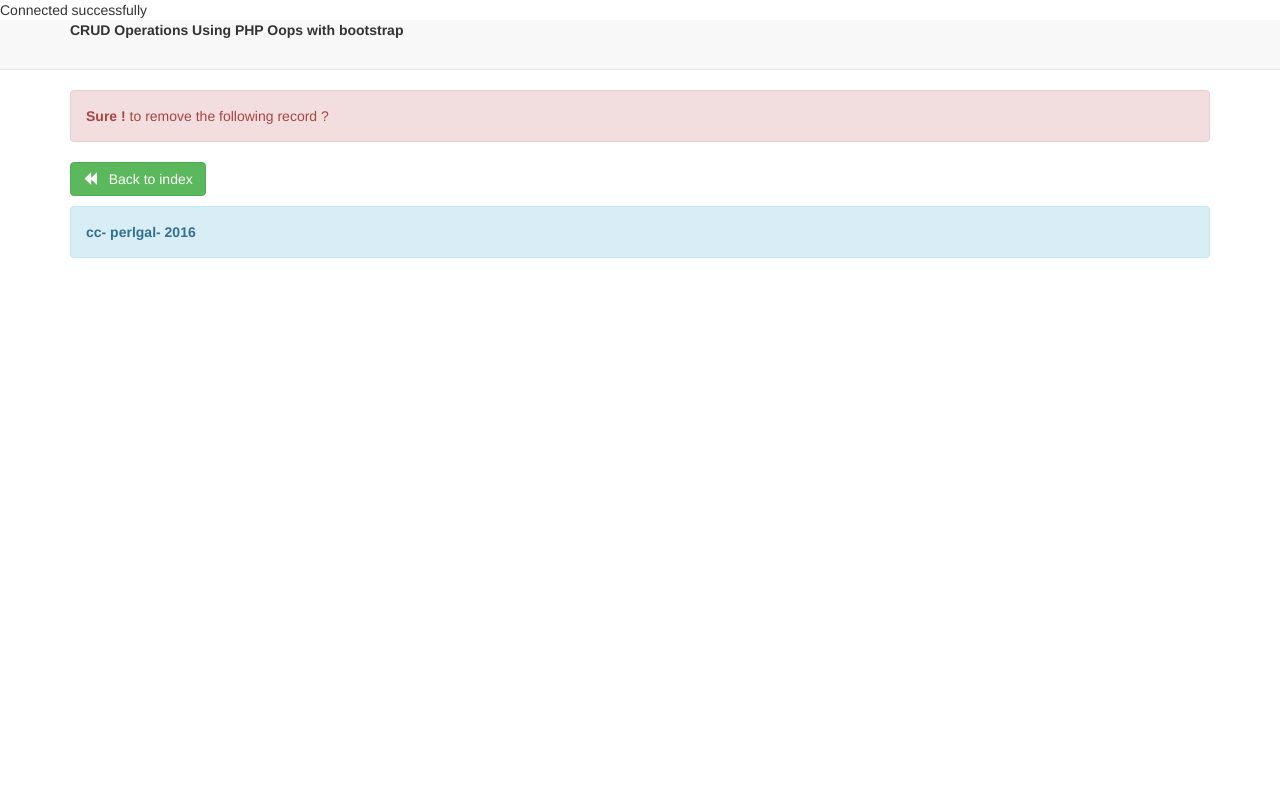
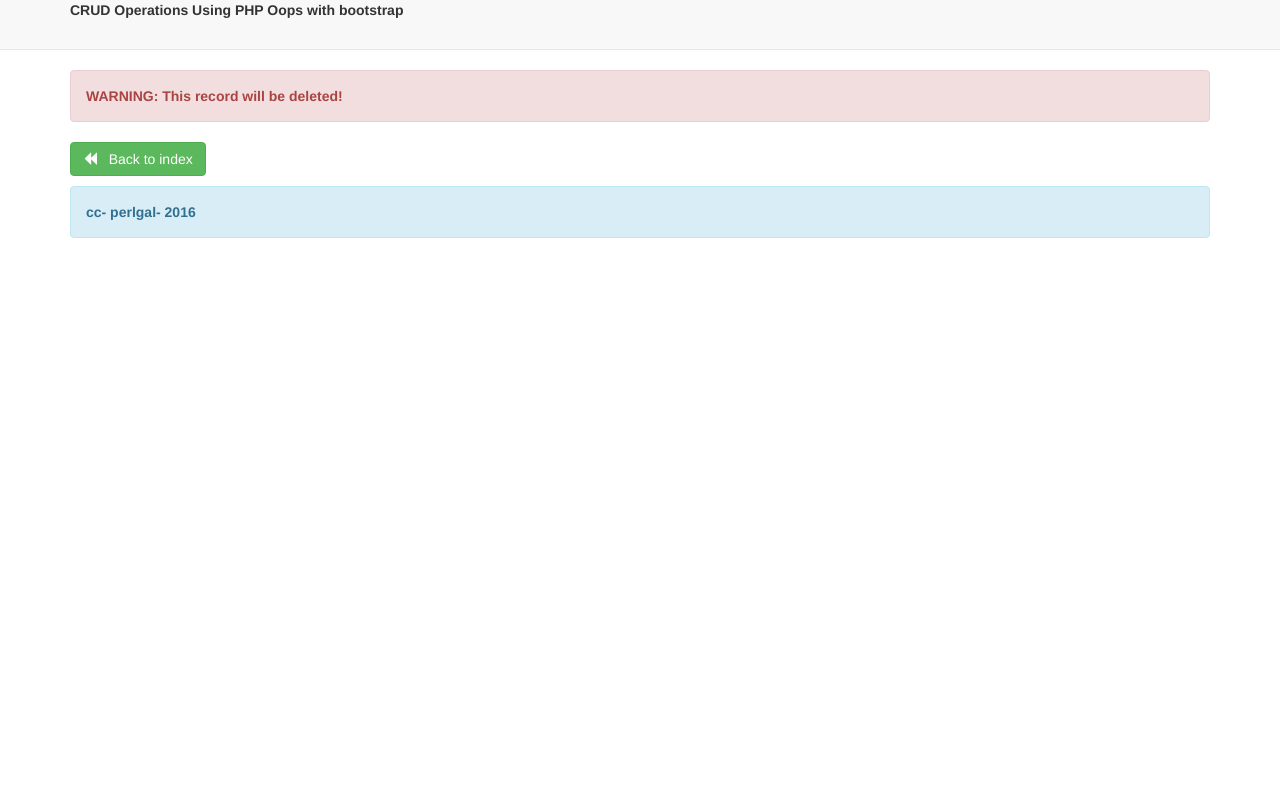
Before and after one commit to perlgal26/phpoocrudwithbootstrap, a PHP site: page /delete.php in a window 1280 px wide. Run offline with PHP 8.4, Linux system fonts and the light colour scheme.

Commit message:
modified to add few changes

```diff
--- a/add-data.php
+++ b/add-data.php
@@ -75,7 +75,7 @@ else if(isset($_GET['failure']))
         <tr>
             <td colspan="2">
             <button type="submit" class="btn btn-primary" name="btn-save">
-    		<span class="glyphicon glyphicon-plus"></span> Create New Record
+    		<span class="glyphicon glyphicon-plus"></span> Submit
 			</button>
             <a href="index.php" class="btn btn-large btn-success"><i class="glyphicon glyphicon-backward"></i> &nbsp; Back to index</a>
             </td>
--- a/dbconfig.php
+++ b/dbconfig.php
@@ -12,7 +12,7 @@ try
 	$DB_con = new PDO("mysql:host={$DB_host};dbname={$DB_name}",$DB_user,$DB_pass);
 	// set the PDO error mode to exception
     $DB_con->setAttribute(PDO::ATTR_ERRMODE, PDO::ERRMODE_EXCEPTION);
-    echo "Connected successfully";
+    //echo "Connected successfully";
 }
 catch(PDOException $e)
 {
--- a/delete.php
+++ b/delete.php
@@ -21,7 +21,7 @@ if(isset($_POST['btn-del']))
 	{
 		?>
         <div class="alert alert-success">
-    	<strong>Success!</strong> record was deleted...
+    	<strong>Record deleted!!!</strong>
 		</div>
         <?php
 	}
@@ -29,7 +29,7 @@ if(isset($_POST['btn-del']))
 	{
 		?>
         <div class="alert alert-danger">
-    	<strong>Sure !</strong> to remove the following record ?
+    	<strong>WARNING: This record will be deleted! </strong>
 		</div>
         <?php
 	}
```
